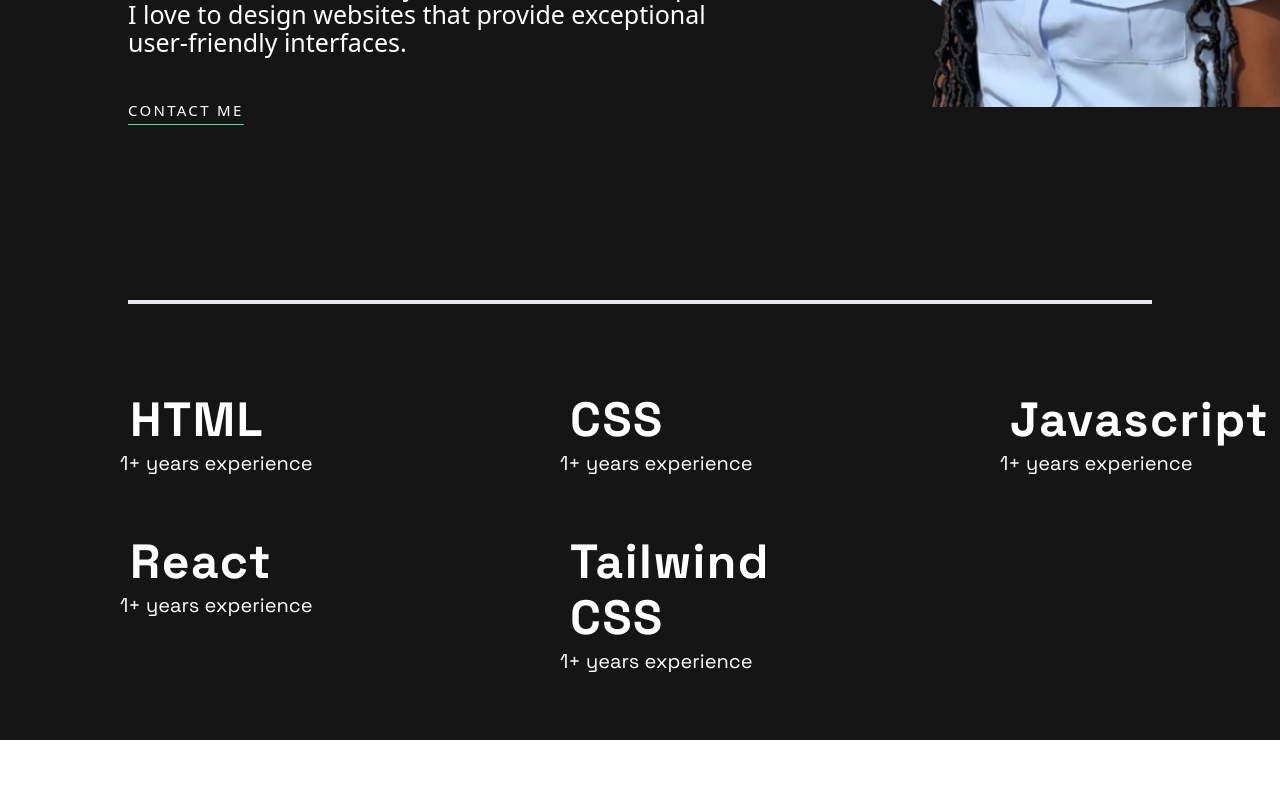
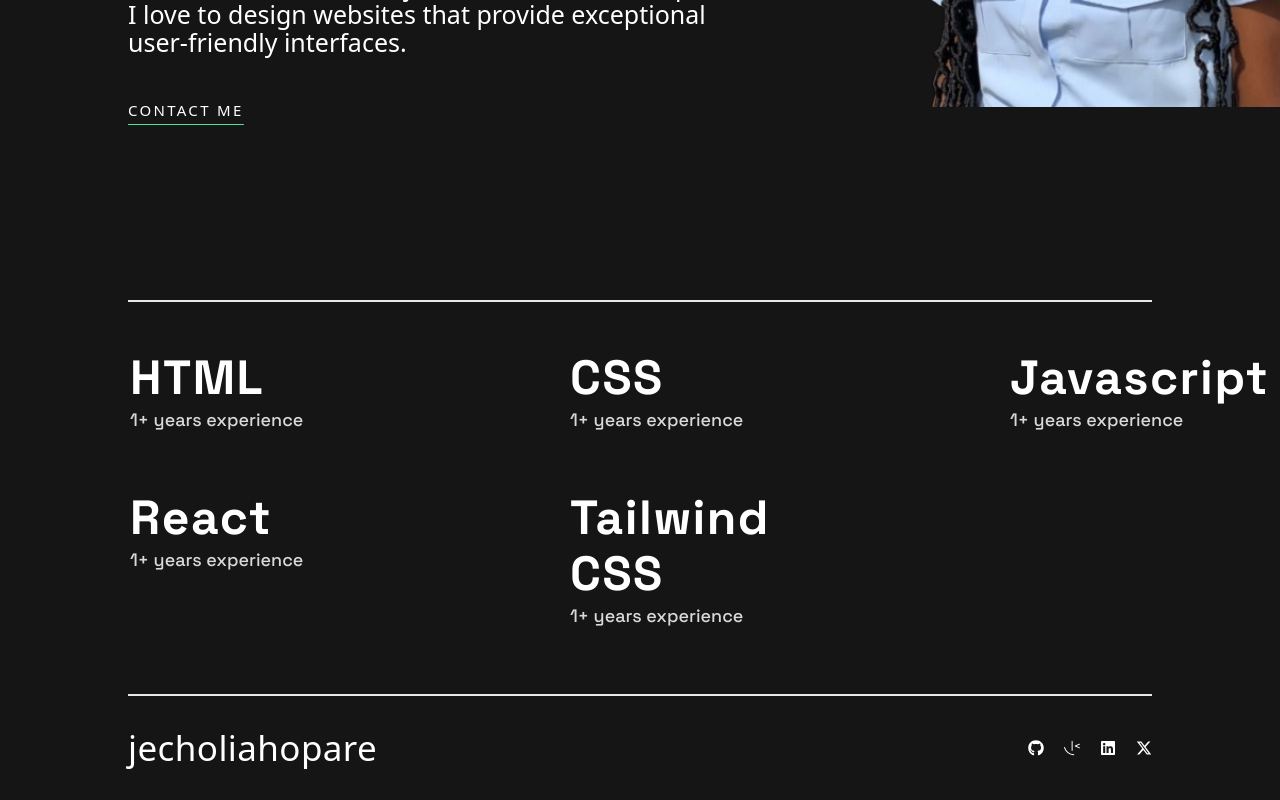
Before and after one commit to Jecholiah001/Portfolio_project, a React (Vite) app in the folder Portfolio/: page / in a window 1280 px wide. Shown: the part 532-1332 px from the top of the page. Before the commit the page ends 1272 px from the top, so only its background shows below. Built offline with nearby package versions, Linux system fonts and the light colour scheme.

Commit message:
New changes

```diff
--- a/Portfolio/src/components/Footer.jsx
+++ b/Portfolio/src/components/Footer.jsx
@@ -0,0 +1,24 @@
+/* eslint-disable no-unused-vars */
+import React from 'react'
+import { FaGithub } from "react-icons/fa";
+import { FaLinkedin ,FaXTwitter} from "react-icons/fa6";
+import { SiFrontendmentor } from "react-icons/si";
+
+const Footer = () => {
+    return (
+    <>
+        <hr className='border-[1px] xl:mx-32 lg:mx-20 md:mx-12 mx-10'/>
+        <div className='w-full bg-lightBlack text-white flex lg:py-9 py-5 xl:px-32 lg:px-20 md:px-12 md:flex-row md:justify-between justify-center items-center flex-col'>
+            <h1 className="text-custom text-[700] xl:text-[35px] lg:text-[32px] text-[25px] md:mb-0 mb-3 leading-[32px] tracking-[0.4px]">jecholiahopare</h1>
+                <div className="flex gap-5">
+                    <a href="https://github.com/Jecholiah001"><FaGithub/></a>
+                    <a href="#"><SiFrontendmentor /></a>
+                    <a href="https://www.linkedin.com/in/jecholiahopare"><FaLinkedin/></a>
+                    <a href="#"><FaXTwitter/></a>
+                </div>
+        </div>
+    </>
+    )
+}
+
+export default Footer
--- a/Portfolio/src/components/Skills.jsx
+++ b/Portfolio/src/components/Skills.jsx
@@ -33,15 +33,13 @@
     return (
     <>
     <div className='bg-lightBlack text-white font-custom' >
-        <hr className='border-[2px] xl:mx-32 lg:mx-20 md:mx-12 mx-10'/>
-        <div className='grid grid-cols-1  md:grid-cols-2 lg:grid-cols-3 mt-4  md:mt-10 gap-6 md:gap-5 lg:gap-10  py-12'>
+        <hr className='border-[1px] xl:mx-32 lg:mx-20 md:mx-12 mx-10'/>
+        <div className='grid grid-cols-1  md:grid-cols-2 lg:grid-cols-3 gap-6 md:gap-5 lg:gap-10  md:py-10 lg:py-12'>
             {skills.map((item,index)=>{
                 return(
-                    <div className='mb-4' key={index}>
-                    <h2 className='text-[30px] md:text-[35px] lg:text-[32px] xl:text-[48px] font-[700] leading-[56px] tracking-[1.5px] flex  text-center justify-center  md:text-start md:justify-start  xl:ml-[130px] lg:ml-20 md:ml-12'>
-                    {item.name}
-                    </h2>
-                    <p className='16px ml-2 w-54 text-gray flex  text-center justify-center  md:w-[200px] md:flex md:justify-start  md:ml-20 lg:ml-28 xl:text-[20px] xl:w-[300px] xl:ml-[120px] xl2:ml-[125px] 2xl:text-[40px]  2xl:w-[600px]  xl2:ml-[200px]'>{item.years} years experience</p>
+                    <div className='mb-4 xl:ml-[130px] lg:ml-20 md:ml-12' key={index}>
+                    <h2 className='text-[30px] md:text-[35px] lg:text-[32px] xl:text-[48px] font-[700] leading-[56px] tracking-[1.5px] flex  text-center justify-center  md:text-start md:justify-start'>   {item.name}</h2>
+                    <p className='text-[13px] lg:text-[16px] xl:text-[18px] text-[#D9D9D9] font-[500] leading-[28px] flex  text-center justify-center  md:text-start md:justify-start'>{item.years} years experience</p>
                     </div>
                 )
             })}
--- a/Portfolio/src/pages/Home.jsx
+++ b/Portfolio/src/pages/Home.jsx
@@ -3,6 +3,7 @@
 import Header from '../components/Header'
 import Hero from '../components/Hero'
 import Skills from '../components/Skills'
+import Footer from '../components/Footer'
 
 function Home() {
   return (
@@ -10,6 +11,7 @@
       <Header/>
       <Hero/>
       <Skills/>
+      <Footer/>
     </div>
   )
 }
```
